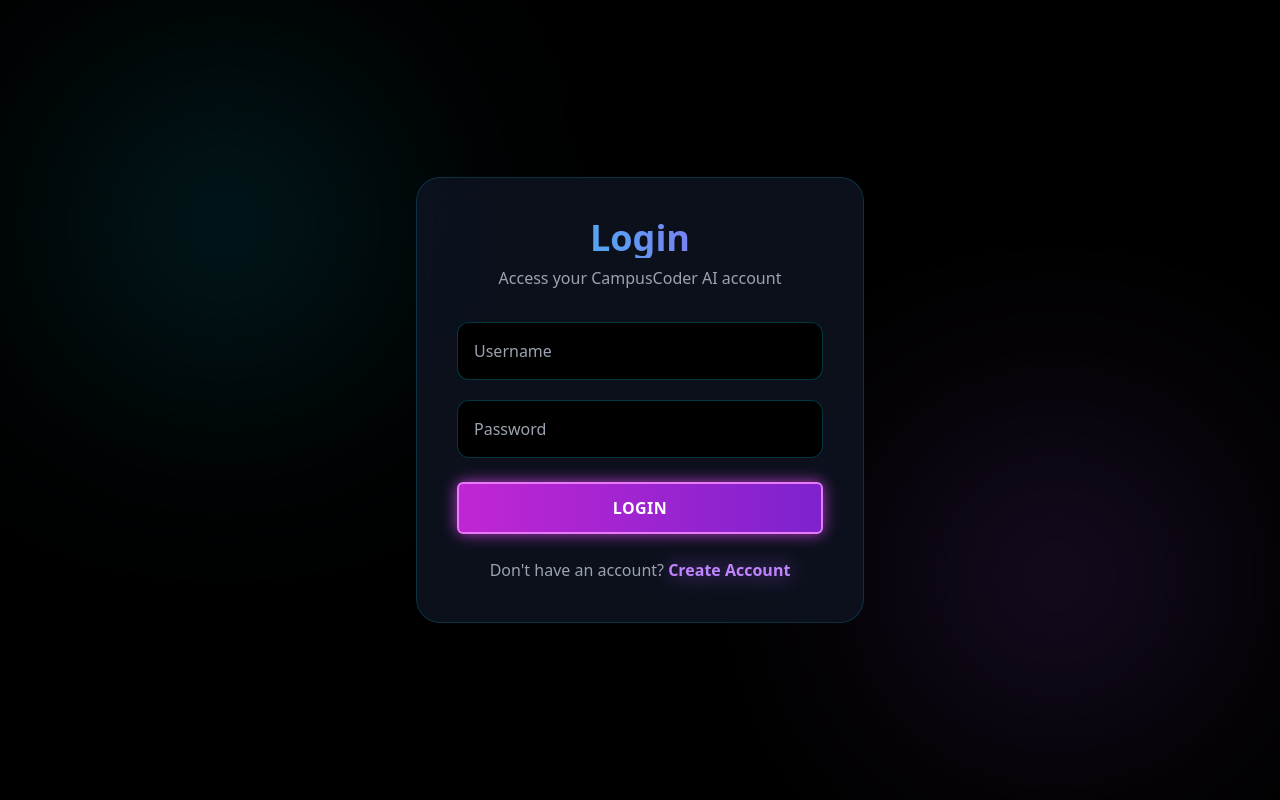
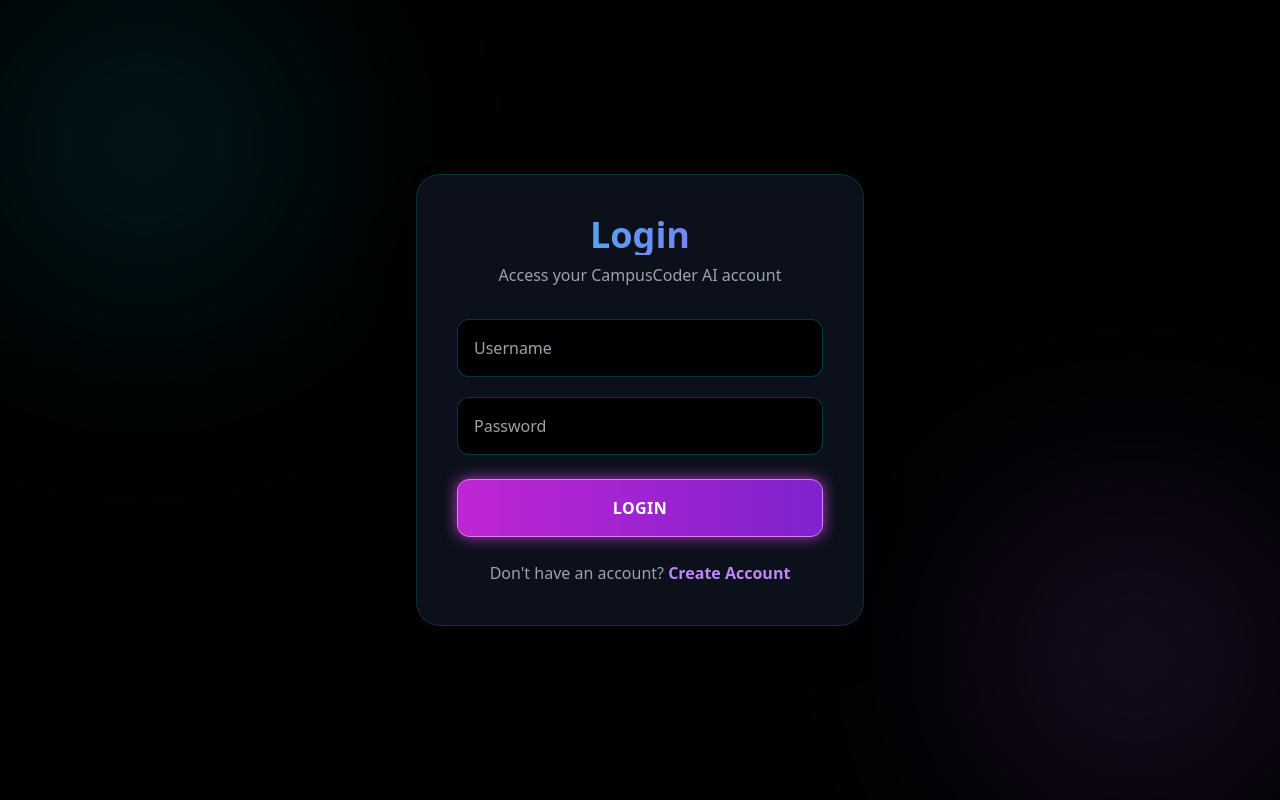
Before and after one commit to Mehedi-764/campuscoder-ai, a Django app: page /login/ in a window 1280 px wide. Run offline with Django 5.2, Linux system fonts and the light colour scheme; some libraries are stand-ins or nearby versions.

Commit message:
Update login.html

```diff
--- a/templates/users/login.html
+++ b/templates/users/login.html
@@ -1,52 +1,93 @@
 <!DOCTYPE html>
 <html lang="en">
 <head>
-    <meta charset="UTF-8" />
+    <meta charset="UTF-8">
 
     {% load static %}
 
-    <link rel="icon"
+    <meta name="viewport" content="width=device-width, initial-scale=1.0">
+
+    <link
+        rel="icon"
         type="image/x-icon"
-      href="{% static 'images/favicon.ico' %}">
+        href="{% static 'images/favicon.ico' %}"
+    >
 
     <title>Login</title>
 
     <script src="https://cdn.tailwindcss.com"></script>
 </head>
 
-  <body class="min-h-screen bg-black text-white overflow-hidden">
-    <!-- Background Effects -->
+<body class="min-h-screen bg-black text-white overflow-x-hidden relative">
 
-    <div class="absolute inset-0">
-      <div class="absolute top-20 left-20 w-72 h-72 bg-cyan-500/20 blur-[120px] rounded-full"></div>
+    <!-- Background -->
+    <div class="fixed inset-0 -z-10">
+        <div class="absolute top-0 left-0 w-56 h-56 sm:w-72 sm:h-72 bg-cyan-500/20 blur-[100px] sm:blur-[120px] rounded-full"></div>
 
-      <div class="absolute bottom-20 right-20 w-72 h-72 bg-purple-500/20 blur-[120px] rounded-full"></div>
+        <div class="absolute bottom-0 right-0 w-56 h-56 sm:w-72 sm:h-72 bg-purple-500/20 blur-[100px] sm:blur-[120px] rounded-full"></div>
     </div>
 
-    <div class="relative flex justify-center items-center min-h-screen">
-      <div class="w-full max-w-md bg-gray-900/70 backdrop-blur-xl border border-cyan-500/20 rounded-3xl p-10">
-        <h1 class="text-4xl font-black text-center mb-2 bg-gradient-to-r from-cyan-400 to-purple-500 text-transparent bg-clip-text">Login</h1>
+    <!-- Main -->
+    <div class="min-h-screen flex items-center justify-center px-4 py-8">
 
-        <p class="text-gray-400 text-center mb-8">Access your CampusCoder AI account</p>
+        <div
+            class="w-full max-w-md bg-gray-900/70 backdrop-blur-xl border border-cyan-500/20 rounded-2xl sm:rounded-3xl p-6 sm:p-8 md:p-10 shadow-2xl"
+        >
 
+            <!-- Heading -->
+            <h1
+                class="text-3xl sm:text-4xl font-black text-center mb-2 bg-gradient-to-r from-cyan-400 to-purple-500 text-transparent bg-clip-text"
+            >
+                Login
+            </h1>
+
+            <p class="text-gray-400 text-center text-sm sm:text-base mb-6 sm:mb-8">
+                Access your CampusCoder AI account
+            </p>
+
+            <!-- Form -->
             <form method="POST">
                 {% csrf_token %}
 
-          <input type="text" name="username" placeholder="Username" class="w-full p-4 mb-5 bg-black rounded-xl border border-cyan-500/30" />
+                <input
+                    type="text"
+                    name="username"
+                    placeholder="Username"
+                    class="w-full p-3 sm:p-4 mb-4 sm:mb-5 bg-black rounded-xl border border-cyan-500/30 focus:outline-none focus:border-cyan-400 transition"
+                >
 
-          <input type="password" name="password" placeholder="Password" class="w-full p-4 mb-6 bg-black rounded-xl border border-cyan-500/30" />
+                <input
+                    type="password"
+                    name="password"
+                    placeholder="Password"
+                    class="w-full p-3 sm:p-4 mb-5 sm:mb-6 bg-black rounded-xl border border-cyan-500/30 focus:outline-none focus:border-cyan-400 transition"
+                >
 
-          <button class="w-full px-8 py-3 font-bold text-white uppercase tracking-wide bg-gradient-to-r from-fuchsia-600 to-purple-700 border-2 border-fuchsia-400 rounded-md shadow-[0_0_15px_rgba(217,70,239,0.8)] hover:scale-105 hover:shadow-[0_0_25px_rgba(217,70,239,1)] transition duration-300">Login</button>
+                <button
+                    type="submit"
+                    class="w-full py-3 sm:py-4 font-bold text-white uppercase tracking-wide bg-gradient-to-r from-fuchsia-600 to-purple-700 border border-fuchsia-400 rounded-xl shadow-[0_0_15px_rgba(217,70,239,0.8)] hover:scale-[1.02] hover:shadow-[0_0_25px_rgba(217,70,239,1)] transition duration-300"
+                >
+                    Login
+                </button>
             </form>
 
+            <!-- Register Link -->
             <div class="text-center mt-6">
-          <p class="text-gray-400">
+                <p class="text-gray-400 text-sm sm:text-base">
                     Don't have an account?
 
-            <a href="{% url 'register' %}" class="text-purple-400 font-bold hover:text-fuchsia-300 transition drop-shadow-[0_0_10px_rgba(168,85,247,0.8)]">Create Account</a>
+                    <a
+                        href="{% url 'register' %}"
+                        class="text-purple-400 font-bold hover:text-fuchsia-300 transition"
+                    >
+                        Create Account
+                    </a>
                 </p>
             </div>
+
         </div>
+
     </div>
+
 </body>
 </html>
```
Lines whose indentation alone changed are shown as unchanged.
